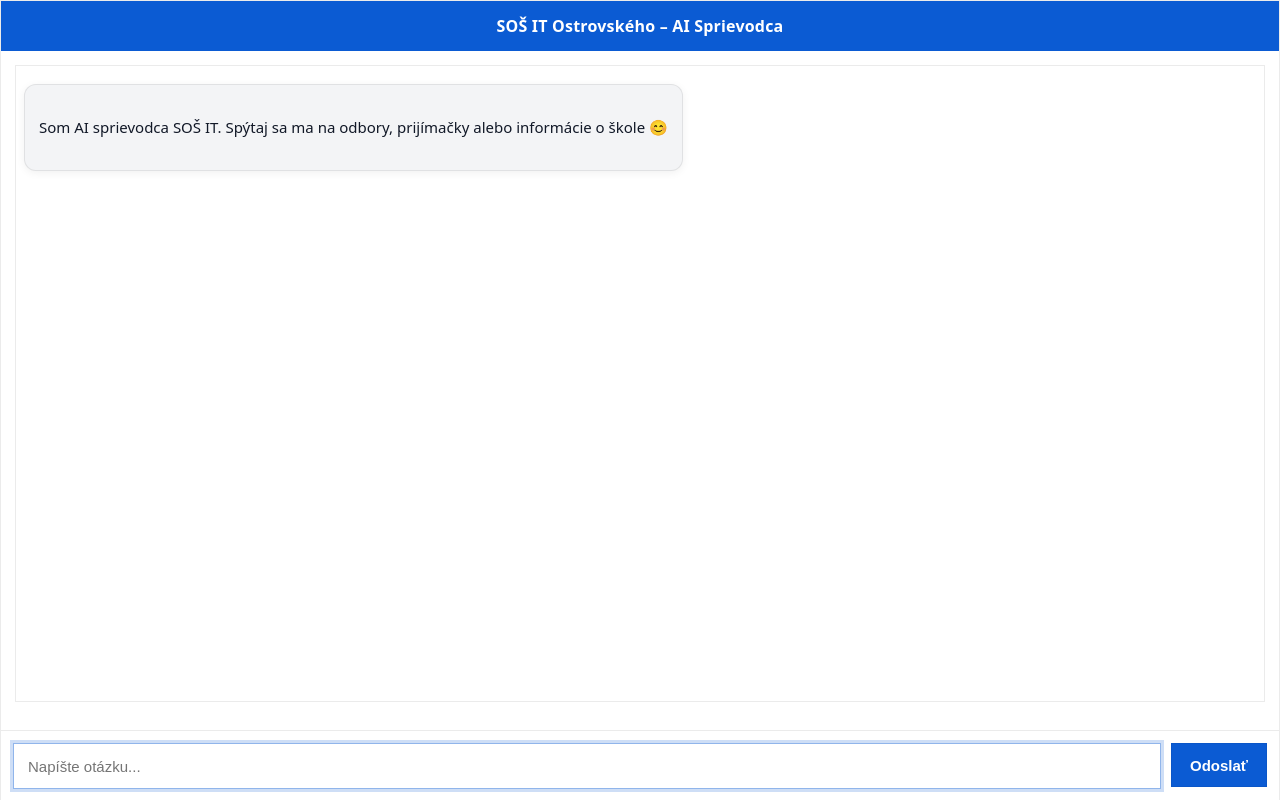
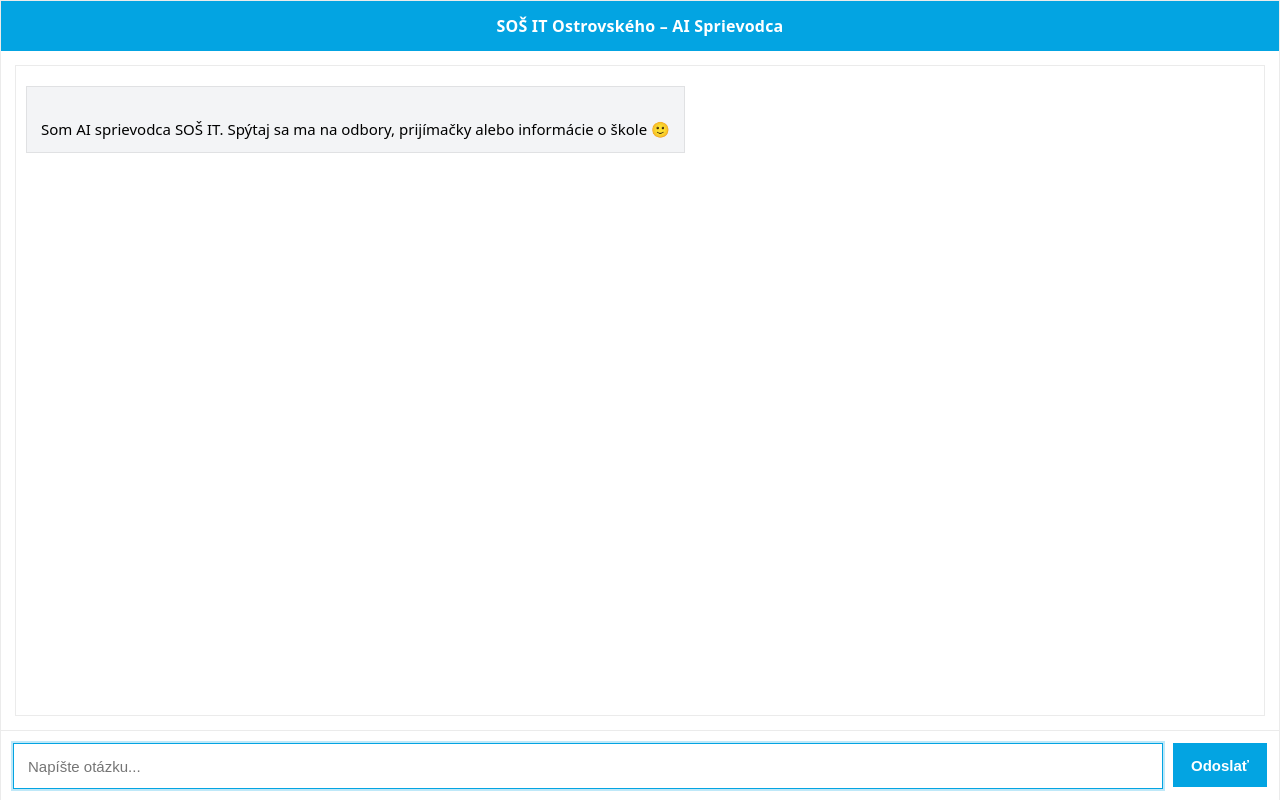
Before and after one commit to davidkogy-maker/sos-it-chat-bot, a Flask app: page / in a window 1280 px wide. Run offline with Flask 3, Linux system fonts and the light colour scheme.

Commit message:
Update index.html

```diff
--- a/templates/index.html
+++ b/templates/index.html
@@ -1,301 +1,260 @@
 <!doctype html>
 <html lang="sk">
 <head>
-  <meta charset="utf-8" />
-  <meta name="viewport" content="width=device-width, initial-scale=1" />
+<meta charset="utf-8">
+<meta name="viewport" content="width=device-width, initial-scale=1">
+
 <title>SOŠ IT Ostrovského – AI Sprievodca</title>
 
 <style>
+
 :root{
-      --bg: rgba(255,255,255,0.92);
-      --panel: #ffffff;
-      --header: #0b5bd3;
-      --text: #111827;
-      --muted: #6b7280;
-      --bubble-ai: #f3f4f6;
-      --bubble-user: #0b5bd3;
-      --border: rgba(0,0,0,0.08);
-      --shadow: 0 10px 30px rgba(0,0,0,0.12);
-      --focus: 0 0 0 3px rgba(11,91,211,0.20);
+--main:#03A4E2;
+--bg:rgba(255,255,255,0.92);
+--bubble-ai:#f3f4f6;
+--text:#111827;
+--border:rgba(0,0,0,0.08);
+--shadow:0 10px 30px rgba(0,0,0,0.12);
 }
 
-    /* Dôležité pre 3DVista/webframe: nech je stránka NA CELOM priestore */
-    html, body {
-      height: 100%;
-      width: 100%;
-      margin: 0;
-      padding: 0;
-      background: transparent; /* nech sa nebijeme s pozadím 3D */
-      overflow: hidden; /* scroll nech je len vo vnútri chat okna */
-      font-family: system-ui, -apple-system, Segoe UI, Roboto, Arial, sans-serif;
-      color: var(--text);
+html,body{
+height:100%;
+width:100%;
+margin:0;
+padding:0;
+background:transparent;
+overflow:hidden;
+font-family:system-ui,-apple-system,Segoe UI,Roboto,Arial,sans-serif;
 }
 
-    /* Root kontajner */
-    .app {
-      height: 100%;
-      width: 100%;
-      display: flex;
-      align-items: stretch;
-      justify-content: stretch;
-      background: transparent;
+.app{
+height:100%;
+width:100%;
+display:flex;
 }
 
-    /* Chat shell je “na celé” – žiadny max-width */
-    .chat-shell {
-      height: 100%;
-      width: 100%;
-      display: flex;
-      flex-direction: column;
-      background: var(--bg);
-      border: 1px solid var(--border);
-      box-shadow: var(--shadow);
-
-      /* “kockované” */
-      border-radius: 0;
-      overflow: hidden;
+.chat-shell{
+height:100%;
+width:100%;
+display:flex;
+flex-direction:column;
+background:var(--bg);
+border:1px solid var(--border);
+box-shadow:var(--shadow);
 }
 
-    /* Header */
-    .chat-header {
-      flex: 0 0 auto;
-      background: var(--header);
-      color: white;
-      font-weight: 700;
-      text-align: center;
-      padding: 14px 12px;
-      letter-spacing: 0.2px;
-      user-select: none;
+.chat-header{
+background:var(--main);
+color:white;
+font-weight:700;
+text-align:center;
+padding:14px;
+letter-spacing:.2px;
 }
 
-    /* Obsah */
-    .chat-body {
-      flex: 1 1 auto;
-      min-height: 0; /* extrémne dôležité pre scroll vo flexe */
-      display: flex;
-      flex-direction: column;
-      padding: 14px;
-      gap: 12px;
+.chat-body{
+flex:1;
+display:flex;
+flex-direction:column;
+padding:14px;
+gap:10px;
 }
 
-    /* Správy scrollujú samé */
-    .messages {
-      flex: 1 1 auto;
-      min-height: 0;
-      overflow: auto;
-      padding: 8px;
-      background: rgba(255,255,255,0.55);
-      border: 1px solid var(--border);
-
-      /* “kockované” */
-      border-radius: 0;
+.messages{
+flex:1;
+overflow:auto;
+padding:10px;
+background:rgba(255,255,255,0.55);
+border:1px solid var(--border);
 }
 
-    .msg {
-      display: flex;
-      margin: 10px 0;
+.msg{
+display:flex;
+margin:10px 0;
 }
 
-    .msg.ai { justify-content: flex-start; }
-    .msg.user { justify-content: flex-end; }
-
-    .bubble {
-      max-width: min(820px, 92%);
-      padding: 12px 14px;
-      line-height: 1.35;
-      font-size: 15px;
-      border: 1px solid var(--border);
-      white-space: pre-wrap;
-      word-break: break-word;
-      box-shadow: 0 2px 8px rgba(0,0,0,0.06);
-
-      /* bubliny môžu byť jemne zaoblené, ale ak chceš úplne kocky, daj 0 */
-      border-radius: 12px;
+.msg.ai{
+justify-content:flex-start;
 }
 
-    .msg.ai .bubble {
-      background: var(--bubble-ai);
-      color: var(--text);
+.msg.user{
+justify-content:flex-end;
 }
 
-    .msg.user .bubble {
-      background: var(--bubble-user);
-      color: white;
-      border-color: rgba(255,255,255,0.15);
+.bubble{
+max-width:90%;
+padding:12px 14px;
+font-size:15px;
+line-height:1.35;
+border:1px solid var(--border);
+white-space:pre-wrap;
+word-break:break-word;
 }
 
-    /* Spodný input bar */
-    .composer {
-      flex: 0 0 auto;
-      display: flex;
-      gap: 10px;
-      padding: 12px;
-      background: rgba(255,255,255,0.75);
-      border-top: 1px solid var(--border);
+.msg.ai .bubble{
+background:var(--bubble-ai);
 }
 
-    .composer input {
-      flex: 1 1 auto;
-      height: 44px;
-      padding: 0 14px;
-      font-size: 15px;
-      border: 1px solid var(--border);
-      outline: none;
-
-      /* kocka */
-      border-radius: 0;
-      background: white;
+.msg.user .bubble{
+background:var(--main);
+color:white;
+border-color:rgba(255,255,255,0.2);
 }
 
-    .composer input:focus {
-      box-shadow: var(--focus);
-      border-color: rgba(11,91,211,0.45);
+.composer{
+display:flex;
+gap:10px;
+padding:12px;
+border-top:1px solid var(--border);
+background:rgba(255,255,255,0.75);
 }
 
-    .composer button {
-      flex: 0 0 auto;
-      height: 44px;
-      padding: 0 18px;
-      font-weight: 700;
-      font-size: 15px;
-      color: white;
-      background: var(--header);
-      border: 1px solid rgba(0,0,0,0.05);
-      cursor: pointer;
-
-      /* kocka */
-      border-radius: 0;
+.composer input{
+flex:1;
+height:44px;
+padding:0 14px;
+font-size:15px;
+border:1px solid var(--border);
+outline:none;
 }
 
-    .composer button:disabled {
-      opacity: 0.6;
-      cursor: not-allowed;
+.composer input:focus{
+border-color:var(--main);
+box-shadow:0 0 0 2px rgba(3,164,226,0.25);
 }
 
-    .hint {
-      font-size: 12px;
-      color: var(--muted);
-      padding: 0 2px 2px 2px;
+.composer button{
+height:44px;
+padding:0 18px;
+font-weight:700;
+font-size:15px;
+color:white;
+background:var(--main);
+border:none;
+cursor:pointer;
 }
 
-    /* Keď je webframe veľmi úzky */
-    @media (max-width: 420px){
-      .bubble { font-size: 14px; }
-      .chat-header { padding: 12px 10px; }
-      .composer { padding: 10px; }
+.composer button:disabled{
+opacity:.6;
+cursor:not-allowed;
 }
 
-    /* Ak chceš úplne “kockové” aj bubliny, odkomentuj:
-    .bubble { border-radius: 0; }
-    */
 </style>
 </head>
 
 <body>
+
 <div class="app">
-    <div class="chat-shell" role="application" aria-label="SOŠ IT chat">
-      <div class="chat-header">SOŠ IT Ostrovského – AI Sprievodca</div>
+
+<div class="chat-shell">
+
+<div class="chat-header">
+SOŠ IT Ostrovského – AI Sprievodca
+</div>
 
 <div class="chat-body">
-        <div class="messages" id="messages" aria-live="polite" aria-relevant="additions">
+
+<div class="messages" id="messages">
+
 <div class="msg ai">
 <div class="bubble">
-Som AI sprievodca SOŠ IT. Spýtaj sa ma na odbory, prijímačky alebo informácie o škole 😊
-            </div>
+Som AI sprievodca SOŠ IT. Spýtaj sa ma na odbory, prijímačky alebo informácie o škole 🙂
 </div>
 </div>
 
-        <div class="hint" id="hint"></div>
 </div>
 
-      <form class="composer" id="form" autocomplete="off">
-        <input
-          id="input"
-          type="text"
-          placeholder="Napíšte otázku..."
-          maxlength="800"
-        />
+</div>
+
+<form class="composer" id="form">
+
+<input id="input" type="text" placeholder="Napíšte otázku..." autocomplete="off">
+
 <button id="send" type="submit">Odoslať</button>
+
 </form>
+
 </div>
+
 </div>
 
 <script>
-    const messagesEl = document.getElementById("messages");
-    const form = document.getElementById("form");
-    const input = document.getElementById("input");
-    const sendBtn = document.getElementById("send");
-    const hintEl = document.getElementById("hint");
 
-    function addMessage(text, who) {
-      const row = document.createElement("div");
-      row.className = `msg ${who}`;
+const messages=document.getElementById("messages")
+const form=document.getElementById("form")
+const input=document.getElementById("input")
+const send=document.getElementById("send")
 
-      const bubble = document.createElement("div");
-      bubble.className = "bubble";
-      bubble.textContent = text;
+function addMessage(text,type){
 
-      row.appendChild(bubble);
-      messagesEl.appendChild(row);
+const row=document.createElement("div")
+row.className="msg "+type
 
-      // scroll dolu
-      messagesEl.scrollTop = messagesEl.scrollHeight;
+const bubble=document.createElement("div")
+bubble.className="bubble"
+bubble.textContent=text
+
+row.appendChild(bubble)
+
+messages.appendChild(row)
+
+messages.scrollTop=messages.scrollHeight
 }
 
-    function setBusy(isBusy, hintText = "") {
-      sendBtn.disabled = isBusy;
-      input.disabled = isBusy;
-      hintEl.textContent = hintText;
+async function sendMessage(text){
+
+send.disabled=true
+input.disabled=true
+
+try{
+
+const res=await fetch("/chat",{
+method:"POST",
+headers:{
+"Content-Type":"application/json"
+},
+body:JSON.stringify({message:text})
+})
+
+const data=await res.json()
+
+const reply=data.reply || data.response || data.text || "Prepáč, momentálne to nefunguje."
+
+addMessage(reply,"ai")
+
+}catch(e){
+
+addMessage("Momentálne je veľa ľudí naraz. Skús to prosím o chvíľu.","ai")
+
 }
 
-    async function sendMessage(text) {
-      // tu vieš upraviť, ak máš iný endpoint
-      const res = await fetch("/chat", {
-        method: "POST",
-        headers: { "Content-Type": "application/json" },
-        body: JSON.stringify({ message: text })
-      });
+send.disabled=false
+input.disabled=false
+input.focus()
 
-      // ak server vráti 429/503, zobrazíme “veľa ľudí” (bez spomínania limitov)
-      if (!res.ok) {
-        let seconds = 12; // default
-        const retryAfter = res.headers.get("Retry-After");
-        if (retryAfter) {
-          const n = parseInt(retryAfter, 10);
-          if (!Number.isNaN(n) && n > 0 && n < 120) seconds = n;
-        }
-        return { reply: `Momentálne je veľa ľudí naraz. Skús to prosím o ${seconds} sekúnd.` };
 }
 
-      const data = await res.json();
+form.addEventListener("submit",function(e){
 
-      // Uprav podľa toho, čo vracia backend:
-      // napr. data.reply / data.response / data.text ...
-      return { reply: (data.reply ?? data.response ?? data.text ?? "").toString() };
+e.preventDefault()
+
+const text=input.value.trim()
+
+if(!text)return
+
+addMessage(text,"user")
+
+input.value=""
+
+sendMessage(text)
+
+})
+
+window.onload=function(){
+input.focus()
 }
 
-    form.addEventListener("submit", async (e) => {
-      e.preventDefault();
-      const text = input.value.trim();
-      if (!text) return;
+</script>
 
-      addMessage(text, "user");
-      input.value = "";
-
-      setBusy(true, "");
-      try {
-        const { reply } = await sendMessage(text);
-        addMessage(reply || "Prepáč, niečo sa pokazilo. Skús to prosím znova.", "ai");
-      } catch (err) {
-        addMessage("Momentálne je veľa ľudí naraz. Skús to prosím o pár sekúnd.", "ai");
-      } finally {
-        setBusy(false, "");
-        input.focus();
-      }
-    });
-
-    // Enter posiela, Shift+Enter nie (keď je input typu text, je to default OK)
-    window.addEventListener("load", () => input.focus());
-  </script>
 </body>
 </html>
```
Lines whose indentation alone changed are shown as unchanged.
